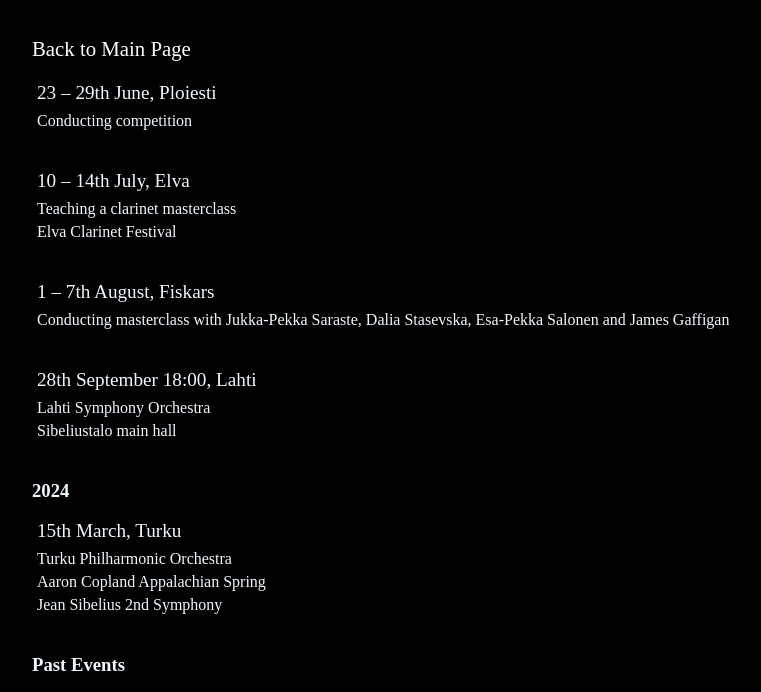
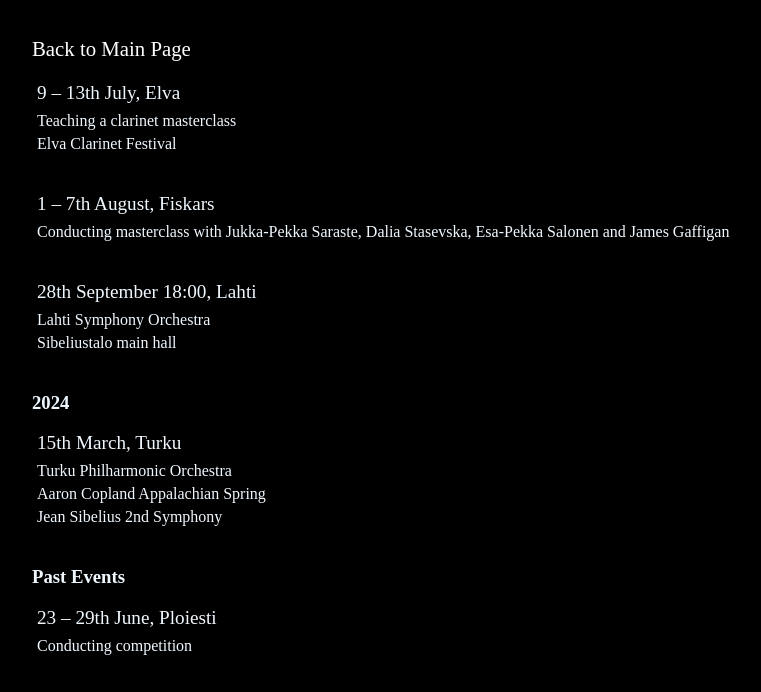
Before and after one commit to OttVilson/OttVilson.github.io, a plain HTML site: page concerts.html in a window 1280 px wide. Shown: the part 58-750 px from the top of the page, without its empty margins (208-969 px from the left). Drawn offline with Linux system fonts and the light colour scheme.

Commit message:
Update concerts.html

```diff
--- a/concerts.html
+++ b/concerts.html
@@ -13,11 +13,7 @@
         <h2>All Concerts</h2>
         <p class="page-redirect-links"><a href="index.html#concerts">Back to Main Page</a></p>
         <div>
-          <p>23 – 29th June, Ploiesti</p>
-          <p>Conducting competition</p>
-        </div>
-        <div>
-          <p>10 – 14th July, Elva</p>
+          <p>9 – 13th July, Elva</p>
           <p>Teaching a clarinet masterclass</p>
           <p>Elva Clarinet Festival</p>
         </div>
@@ -38,6 +34,10 @@
           <p>Jean Sibelius 2nd Symphony</p>
         </div>
         <h3>Past Events</h3>
+        <div>
+          <p>23 – 29th June, Ploiesti</p>
+          <p>Conducting competition</p>
+        </div>
         <div>
           <p>30 – 31st May, Helsinki</p>
           <p>Conducting masterclass with Nicolas Pasquet</p>
```
